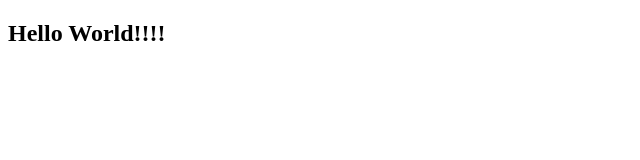
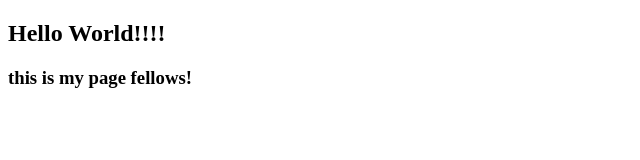
Before and after one commit to ntohidi/stcGit, a plain HTML site: page index.html in a window 1280 px wide. Shown: the whole page, without its empty margins (0-640 px from the left). Drawn offline with Linux system fonts and the light colour scheme.

Commit message:
new changes

```diff
--- a/index.html
+++ b/index.html
@@ -8,5 +8,6 @@
 <body>
 <div>
     <h2>Hello World!!!!</h2>
+    <h3>this is my page fellows!</h3>
 </body>
 </html>
```
